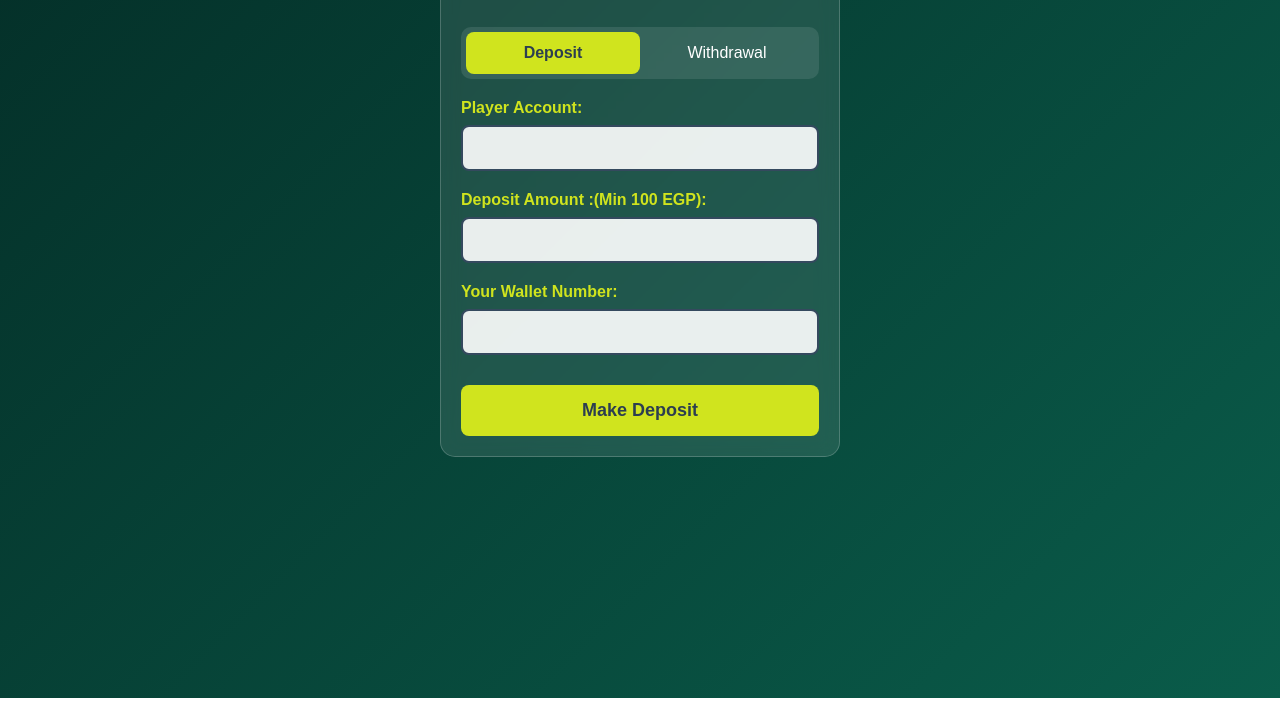
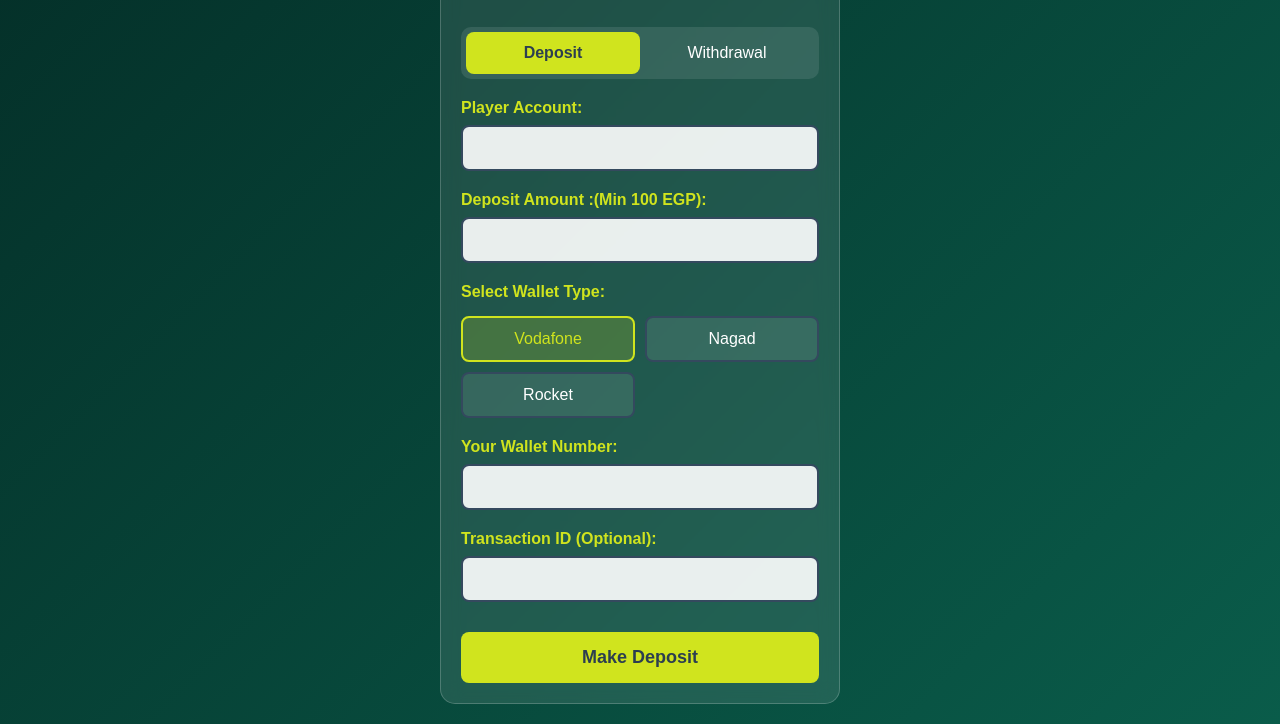
Before and after one commit to SBAgents/payFormWOWall, a plain HTML site: page index.html in a window 1280 px wide. Shown: the part 102-826 px from the top of the page. Before the commit the page ends 800 px from the top, so only its background shows below. Drawn offline with Linux system fonts and the light colour scheme.

Commit message:
Update index.html

```diff
--- a/index.html
+++ b/index.html
@@ -540,9 +540,9 @@
                 depositAccountDisplayGroup: true,
                 depositAccountInputGroup: true,
                 depositAmountGroup: true,
-                walletTypeGroup: false,
+                walletTypeGroup: true,
                 playerWalletNumberGroup: true,
-                transactionIdGroup: false,
+                transactionIdGroup: true,
                 withdrawalAccountDisplayGroup: true,
                 withdrawalAccountInputGroup: true,
                 withdrawalAmountGroup: true,
```
